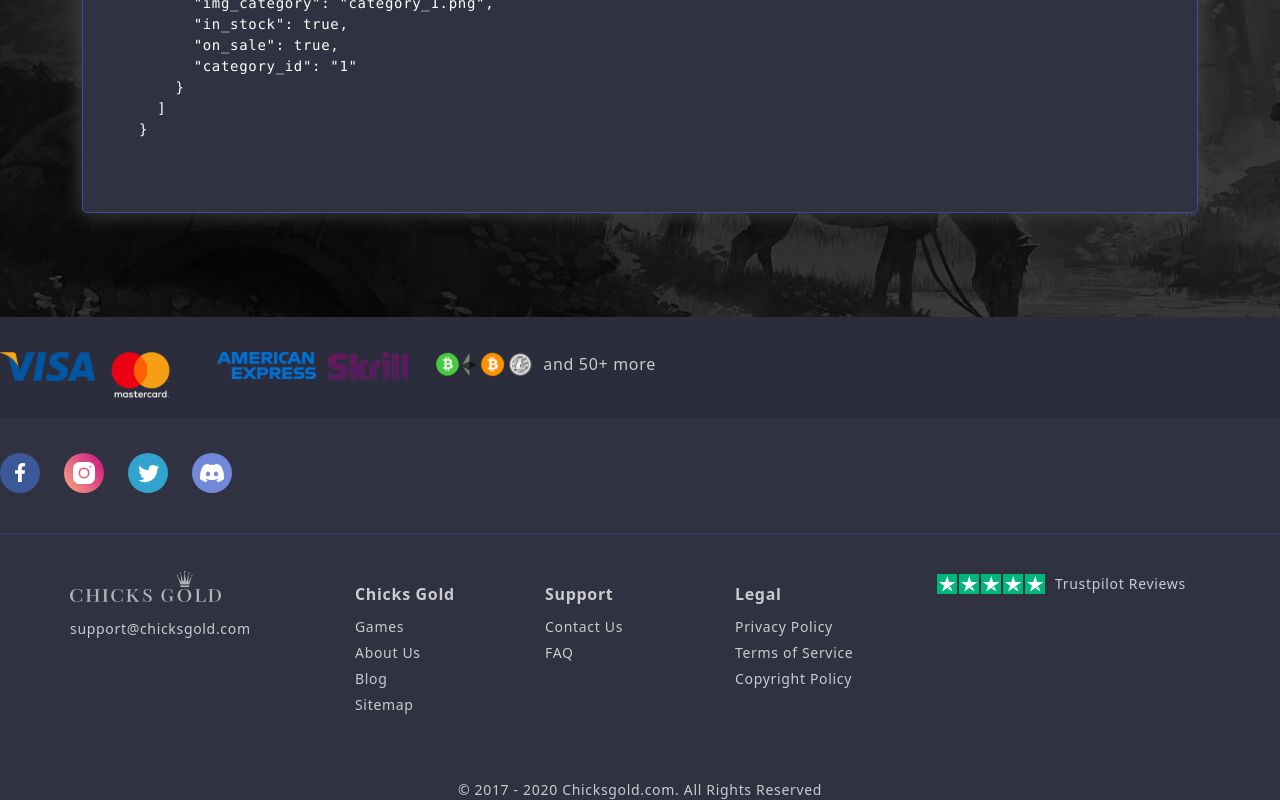
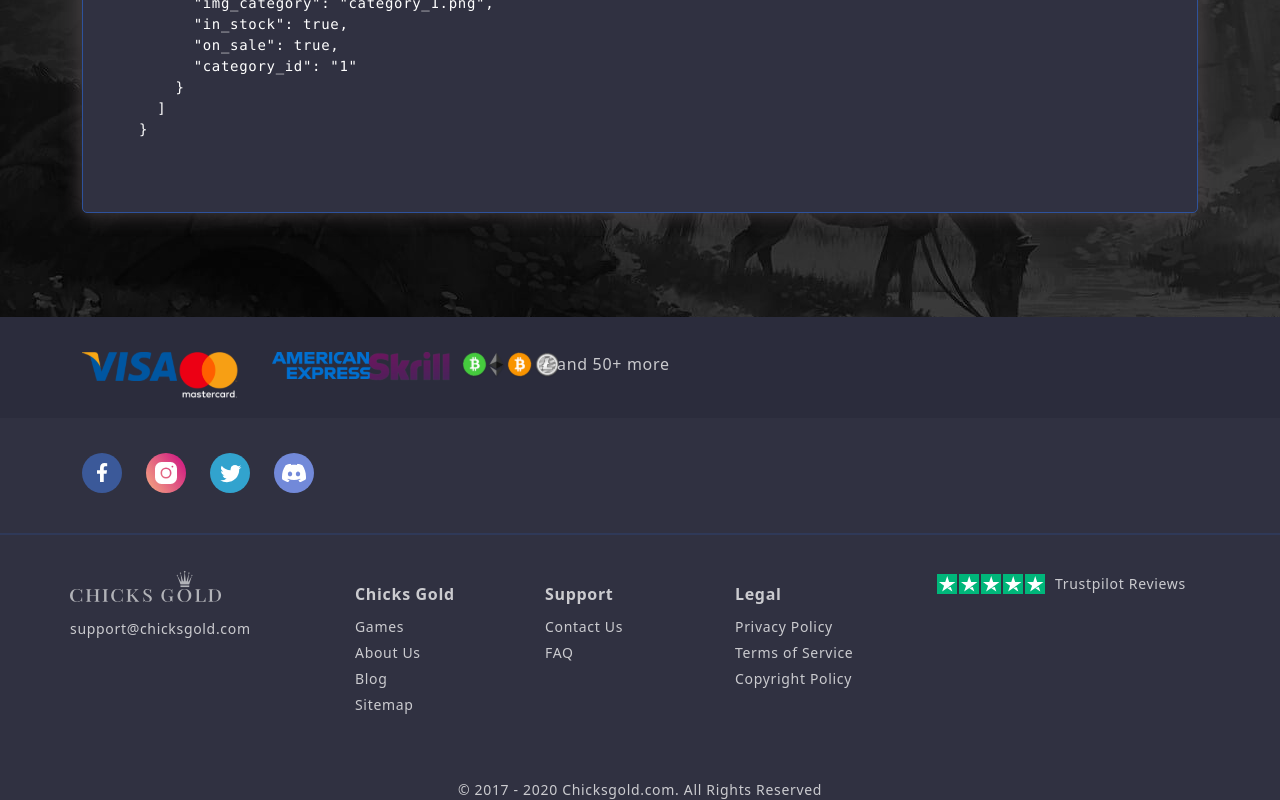
Before and after one commit to Khahory/design_chicks_challenge_2022_docker, a React (Create React App) app: page / in a window 1280 px wide. Shown: the part 1526-2326 px from the top of the page. Built offline with nearby package versions, Linux system fonts and the light colour scheme.

Commit message:
formatting code

```diff
--- a/src/components/common/Banks.jsx
+++ b/src/components/common/Banks.jsx
@@ -6,6 +6,7 @@
 import bank_amex from "../../assets/img/bank/amex.svg";
 import bank_skrill from "../../assets/img/bank/skrill.svg";
 import bank_crypto from "../../assets/img/bank/crypto.svg";
+import Container from "react-bootstrap/Container";
 
 const Banks = () => {
     const col_xs = 1;
@@ -13,6 +14,7 @@
     return (
         <div className={'background-bank'}>
             <div className='container-main-page'>
+                <Container>
                     <Row>
                         <Col xs={col_xs}>
                             <img src={bank_visa} alt="bank_visa"/>
@@ -29,10 +31,11 @@
                         <Col xs={col_xs}>
                             <img src={bank_crypto} alt='bank_crypto'/>
                         </Col>
-                    <Col id='label-more' xs={2} >
-                         <span >and 50+ more</span>
+                        <Col id='label-more' xs={2}>
+                            <span>and 50+ more</span>
                         </Col>
                     </Row>
+                </Container>
             </div>
         </div>
     )
--- a/src/components/common/SocialMedia.jsx
+++ b/src/components/common/SocialMedia.jsx
@@ -4,11 +4,13 @@
 import social_instagram from "../../assets/img/social/instagram.svg";
 import social_twitter from "../../assets/img/social/twitter.svg";
 import social_discord from "../../assets/img/social/discord.svg";
+import Container from "react-bootstrap/Container";
 
 const SocialMedia = () => {
     return (
         <div className={'background-social'}>
             <div className='container-main-page'>
+                <Container>
                     <Row>
                         <Col xs="auto">
                             <img src={social_facebook} alt="social_facebook"/>
@@ -23,8 +25,9 @@
                             <img src={social_discord} alt="social_discord"/>
                         </Col>
                     </Row>
+                </Container>
                 <br/>
-                <hr />
+                <hr/>
             </div>
         </div>
     )
```
Lines whose indentation alone changed are shown as unchanged.
